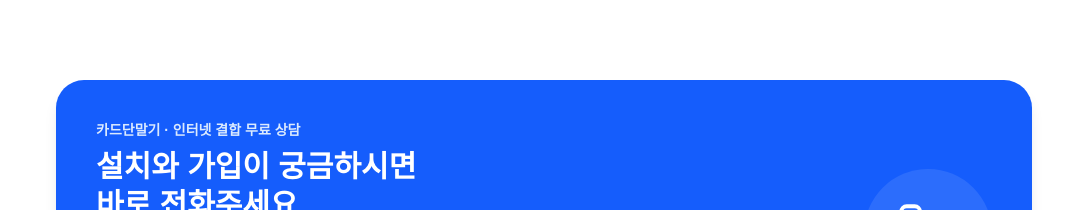
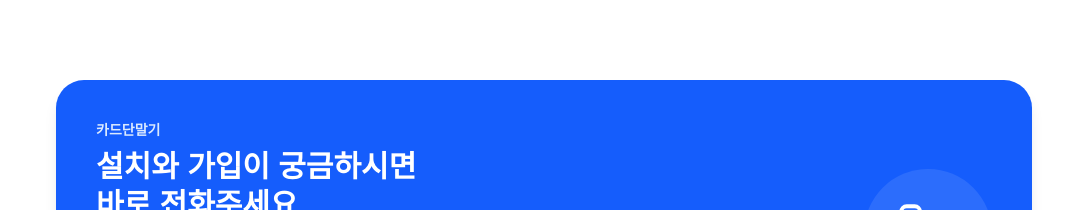
Before and after one commit to tidghrnt123-droid/sajangchance, a Next.js app: page /front2-printer in a window 1280 px wide. Shown: the part 960-1170 px from the top of the page, without its empty margins (96-1183 px from the left). Built offline with nearby package versions, Linux system fonts and the light colour scheme.

Commit message:
Hide internet contents for Naver Shopping review

```diff
--- a/app/front2-printer/page.tsx
+++ b/app/front2-printer/page.tsx
@@ -43,16 +43,19 @@ export default function Front2PrinterPage() {
         ]}
       />
 <ContactBanner />
+
       {/* 공통 인터넷 혜택 이미지 */}
-      <section className="max-w-5xl mx-auto">
+      {/* <section className="max-w-5xl mx-auto">
         <Image
           src="/images/common-top-benefit.png"
-          alt="인터넷 가입 혜택"
+          alt="사장님찬스 혜택"
           width={1200}
           height={1500}
           className="w-full h-auto"
         />
-      </section>
+      </section> */}
+
+
 
       {/* 기존 상세페이지 이미지 */}
       <section className="max-w-5xl mx-auto pb-24">
--- a/app/front2-terminal2/page.tsx
+++ b/app/front2-terminal2/page.tsx
@@ -46,7 +46,7 @@ export default function Front2Terminal2Page() {
       <section className="mx-auto max-w-5xl">
         <Image
           src="/images/common-top-benefit.png"
-          alt="인터넷 가입 혜택"
+          alt="사장님찬스 혜택"
           width={1200}
           height={1500}
           className="h-auto w-full"
--- a/app/front2/page.tsx
+++ b/app/front2/page.tsx
@@ -45,15 +45,15 @@ export default function Front2Page() {
 <ContactBanner />
 
       {/* 공통 혜택 이미지 */}
-      <section className="mx-auto max-w-5xl">
+      {/*<section className="mx-auto max-w-5xl">
         <Image
           src="/images/common-top-benefit.png"
-          alt="인터넷 가입 혜택"
+          alt="사장님찬스 혜택"
           width={1200}
           height={1500}
           className="h-auto w-full"
         />
-      </section>
+      </section> */}
 
       {/* 기존 상품 상세 이미지 */}
       <section className="mx-auto max-w-5xl pb-24">
--- a/app/wireless/page.tsx
+++ b/app/wireless/page.tsx
@@ -44,7 +44,7 @@ export default function WirelessPage() {
       <section className="mx-auto max-w-5xl">
         <Image
           src="/images/common-top-benefit.png"
-          alt="인터넷 가입 혜택"
+          alt="사장님찬스 혜택"
           width={1200}
           height={1500}
           className="h-auto w-full"
--- a/components/ContactBanner.tsx
+++ b/components/ContactBanner.tsx
@@ -13,7 +13,7 @@ export default function ContactBanner() {
         <div className="flex flex-col gap-6 md:flex-row md:items-center md:justify-between">
           <div>
             <p className="text-sm font-bold text-blue-100">
-              카드단말기 · 인터넷 결합 무료 상담
+              카드단말기
             </p>
 
             <h2 className="mt-2 text-2xl font-bold leading-tight md:text-3xl">
--- a/components/ContactForm.tsx
+++ b/components/ContactForm.tsx
@@ -68,7 +68,7 @@ export default function ContactForm() {
           <p className="text-blue-600 font-semibold mb-3">사장님 맞춤 상담</p>
           <h2 className="text-4xl font-bold">무료 상담 신청</h2>
           <p className="text-gray-500 mt-4">
-            카드단말기 · 인터넷 · 휴대폰 비교
+            카드단말기
             <br />
             전문 상담사가 직접 안내드립니다.
           </p>
@@ -117,6 +117,7 @@ export default function ContactForm() {
               카드단말기
             </label>
 
+           {/*
     <label>
       <input
         type="checkbox"
@@ -134,6 +135,7 @@ export default function ContactForm() {
       />{" "}
       휴대폰 비교
     </label>
+    */}
           </div>
         </div>
 
```
Lines whose indentation alone changed are shown as unchanged.
